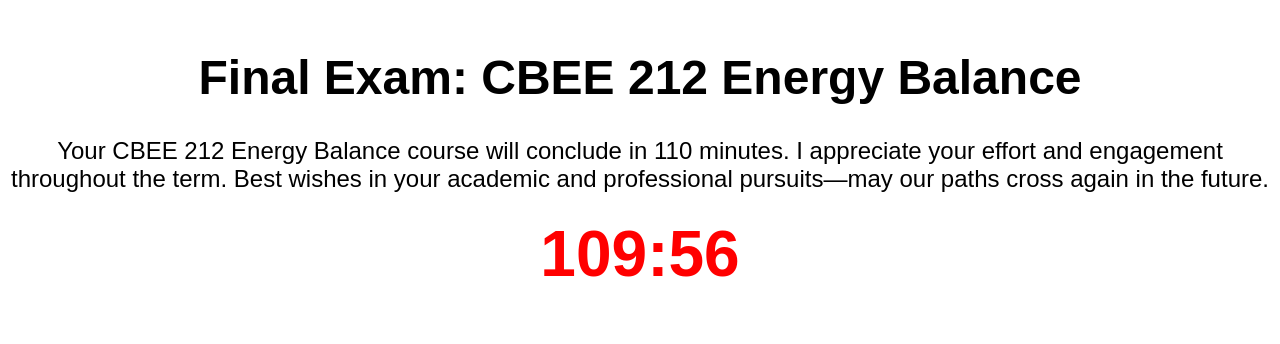
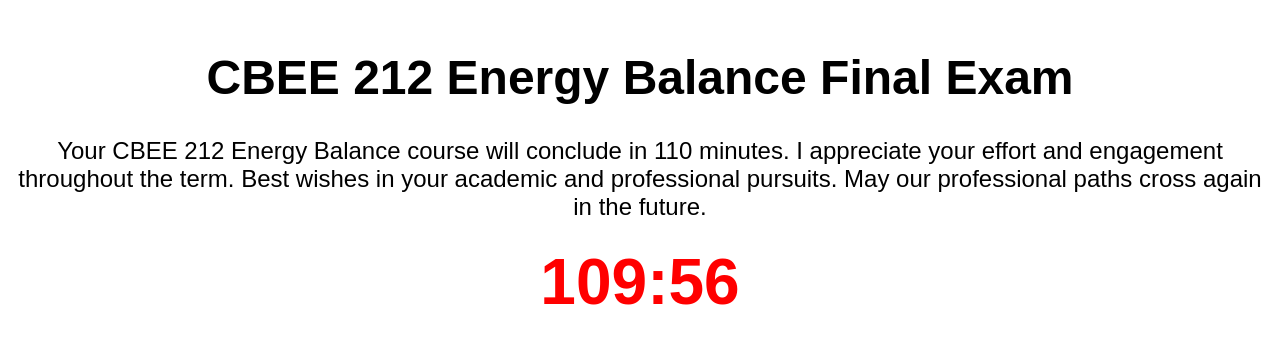
Before and after one commit to yuanzheliang/EXAM-Countdown, a plain HTML site: page index.html in a window 1280 px wide. Drawn offline with Linux system fonts and the light colour scheme.

Commit message:
Update index.html

```diff
--- a/index.html
+++ b/index.html
@@ -48,8 +48,8 @@
     </script>
 </head>
 <body>
-    <h1>Final Exam: CBEE 212 Energy Balance</h1>
-    <p>Your CBEE 212 Energy Balance course will conclude in 110 minutes. I appreciate your effort and engagement throughout the term. Best wishes in your academic and professional pursuits—may our paths cross again in the future.</p>
+    <h1>CBEE 212 Energy Balance Final Exam</h1>
+    <p>Your CBEE 212 Energy Balance course will conclude in 110 minutes. I appreciate your effort and engagement throughout the term. Best wishes in your academic and professional pursuits. May our professional paths cross again in the future.</p>
     <div id="countdown">110:00</div>
 </body>
 </html>
```
